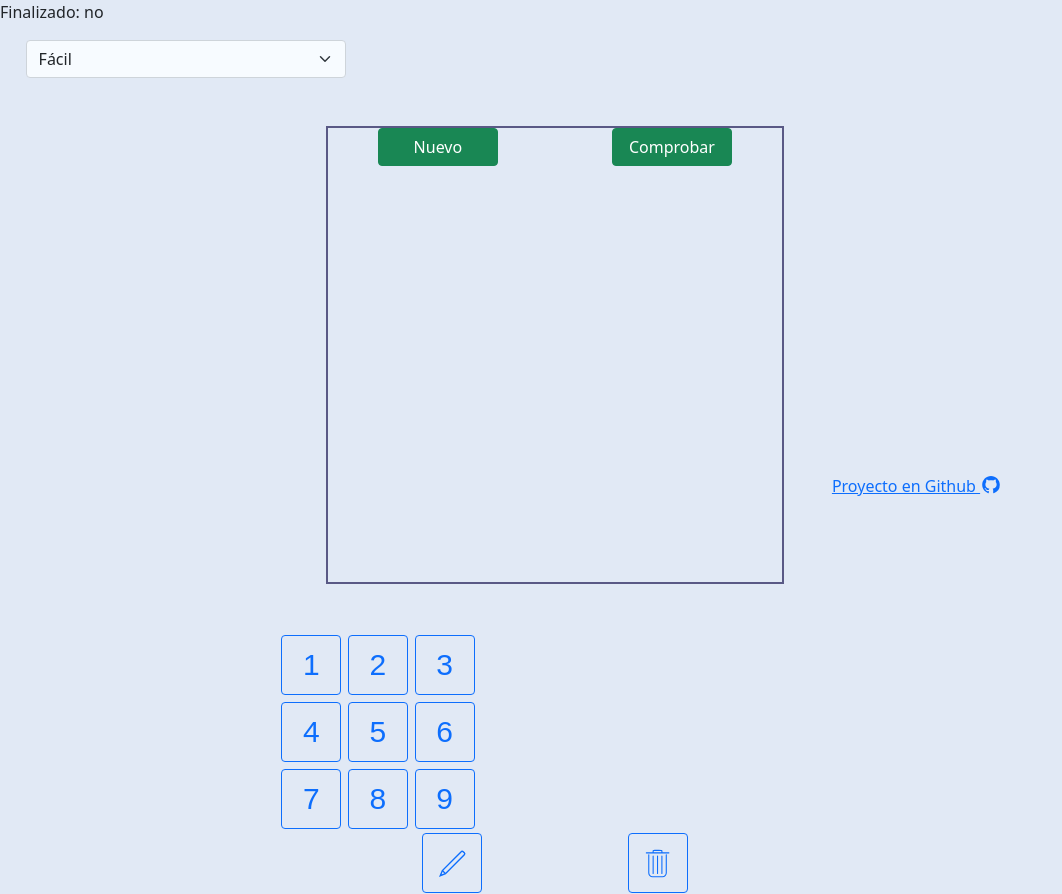
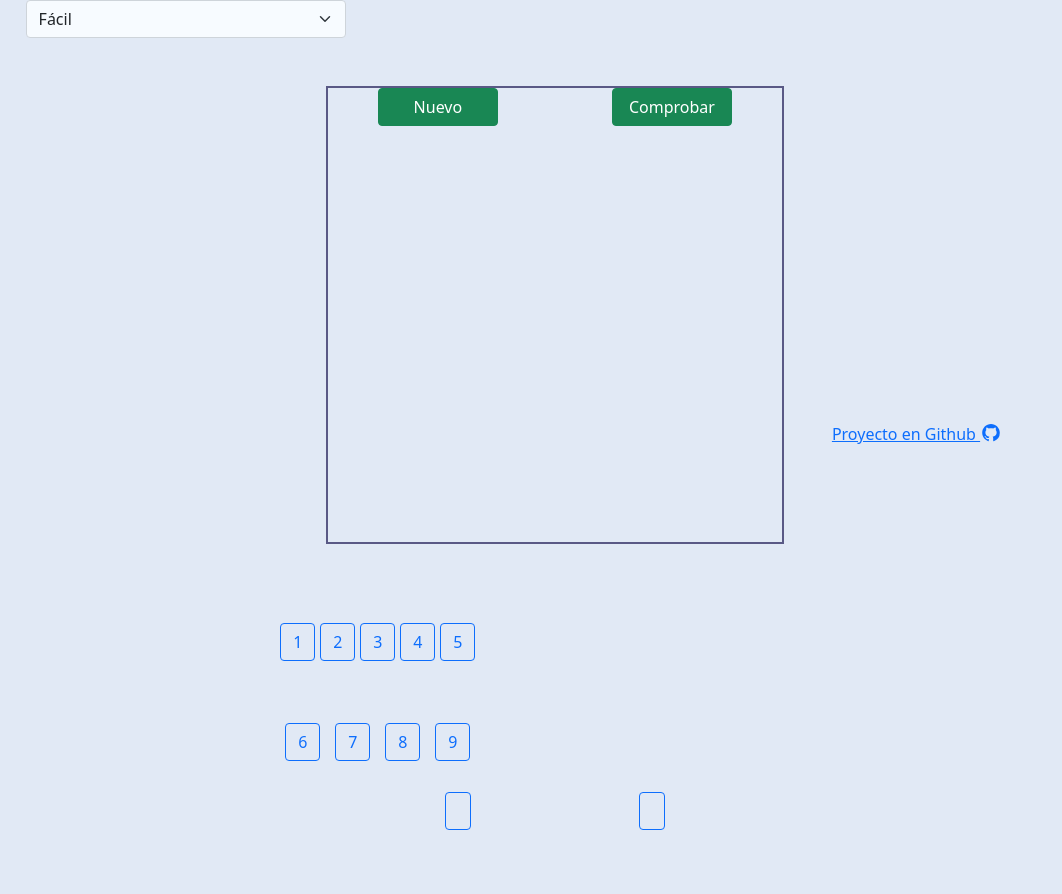
Before and after one commit to leandro-i/sudoku, a Django app: page /sudoku/easy/ in a window 1280 px wide. Shown: the whole page, without its empty margins (0-1062 px from the left). After the commit the page ends 830 px from the top, so only its background shows below. Run offline with Django 3.2, Linux system fonts and the light colour scheme; data that the repository does not hold is empty.

Commit message:
Modif index.html - Editados nombres clases

```diff
--- a/sudoku/templates/sudoku/index.html
+++ b/sudoku/templates/sudoku/index.html
@@ -3,14 +3,6 @@
 {% block title %}Sudoku - {{ dificultad|title }}{% endblock title %}
 
 {% block content %}
-
-<p>Finalizado:
-    {% ifequal check True %}
-        sí
-    {% else %}
-        no
-    {% endifequal %}
-</p>
 {% ifequal check True %}
     <div class="modal">
         <div class="modal-dialog">
@@ -67,19 +59,19 @@
                 {% endfor %}
         </form>
         <div id="botones-form">
-            <button id="nuevo" class="btn-form btn btn-success" type="button">Nuevo</button>
+            <input id="nuevo" class="btn-form btn btn-success" type="button" value="Nuevo">
             <input form="sudoku-form" class="btn-form btn btn-success" type="submit" value="Comprobar">
         </div>
     </div>
         <div id="botonera">
             <div id="numpad">
-                <input type="button" value="1" class="btn_num btn btn-outline-primary"><input type="button" value="2" class="btn_num btn btn-outline-primary"><input type="button" value="3" class="btn_num btn btn-outline-primary">
-                <input type="button" value="4" class="btn_num btn btn-outline-primary"><input type="button" value="5" class="btn_num btn btn-outline-primary"><input type="button" value="6" class="btn_num btn btn-outline-primary">
-                <input type="button" value="7" class="btn_num btn btn-outline-primary"><input type="button" value="8" class="btn_num btn btn-outline-primary"><input type="button" value="9" class="btn_num btn btn-outline-primary">
+                <input type="button" value="1" class="btn-num btn btn-outline-primary"><input type="button" value="2" class="btn-num btn btn-outline-primary"><input type="button" value="3" class="btn-num btn btn-outline-primary">
+                <input type="button" value="4" class="btn-num btn btn-outline-primary"><input type="button" value="5" class="btn-num btn btn-outline-primary"><input type="button" value="6" class="btn-num btn btn-outline-primary">
+                <input type="button" value="7" class="btn-num btn btn-outline-primary"><input type="button" value="8" class="btn-num btn btn-outline-primary"><input type="button" value="9" class="btn-num btn btn-outline-primary">
             </div>
             <div id="botones-extra">
-                <input type="button" class="btn_num btn btn-outline-primary btn_borrador">
-                <input type="button" class="btn_num btn btn-outline-primary" id="btn_eliminar">
+                <input type="button" class="btn-num btn btn-outline-primary btn-borrador">
+                <input type="button" class="btn-num btn btn-outline-primary" id="btn-eliminar">
             </div>
         </div>
 </div>
```
